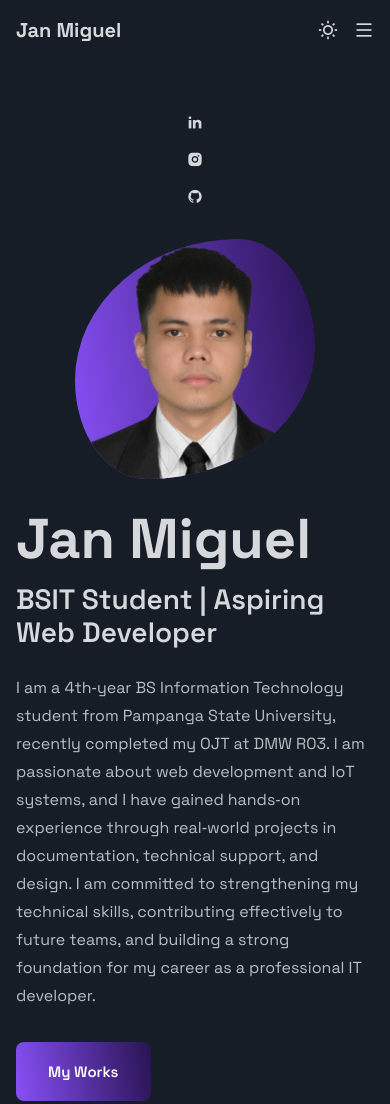
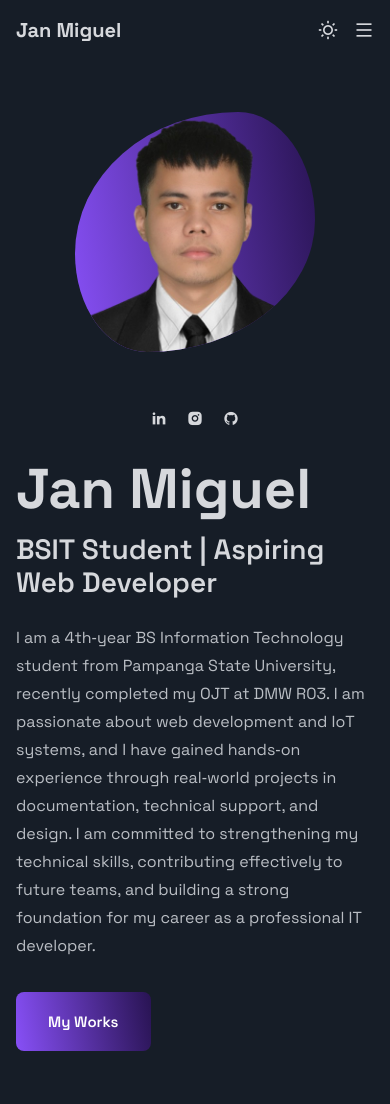
Before and after one commit to janmigueldelrosario96-oss/portfolio-janmiguel, a plain HTML site: page index.html in a window 390 px wide. Shown: the top 1104 px of the page. Drawn offline with nearby package versions, Linux system fonts and the light colour scheme.

Commit message:
Update styles.css

```diff
--- a/assets/css/styles.css
+++ b/assets/css/styles.css
@@ -876,9 +876,19 @@ color changes in some parts of the website, in light theme
       order: 2;
       justify-self: center;
       margin-inline: auto;
+      margin-bottom: 1.5rem;
+    }
+
+    .home-social {
+      order: 3;
+      display: flex;
+      justify-content: center;
+      gap: 1.25rem;
+      width: 100%;
     }
 
     .home-data {
+      order: 4;
       grid-column: initial;
     }
 
```
